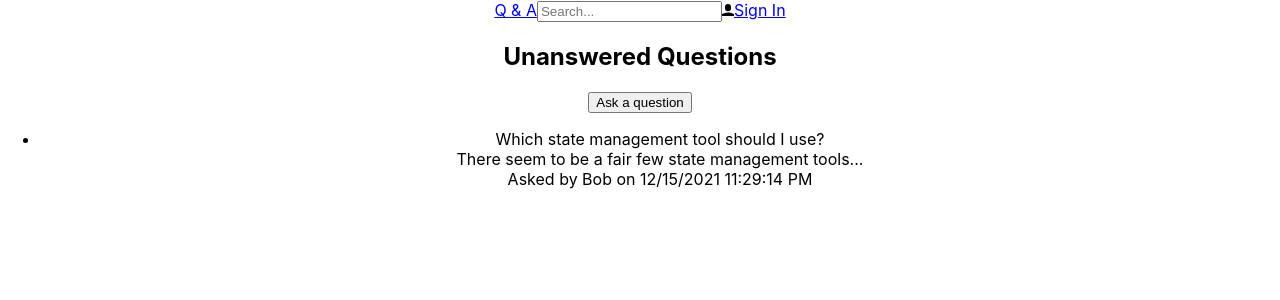
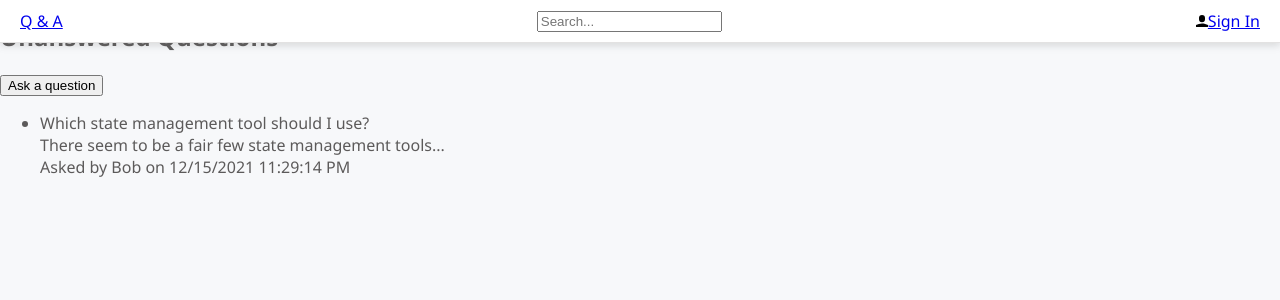
Before and after one commit to istewart22/QandA, a React (Create React App) app in the folder frontend/: page / in a window 1280 px wide. Shown: the top 300 px of the page. Built offline with nearby package versions, Linux system fonts and the light colour scheme.

Commit message:
Add event handlers + use css modules

```diff
--- a/frontend/src/App.css
+++ /dev/null
@@ -1,38 +0,0 @@
-.App {
-  text-align: center;
-}
-
-.App-logo {
-  height: 40vmin;
-  pointer-events: none;
-}
-
-@media (prefers-reduced-motion: no-preference) {
-  .App-logo {
-    animation: App-logo-spin infinite 20s linear;
-  }
-}
-
-.App-header {
-  background-color: #282c34;
-  min-height: 100vh;
-  display: flex;
-  flex-direction: column;
-  align-items: center;
-  justify-content: center;
-  font-size: calc(10px + 2vmin);
-  color: white;
-}
-
-.App-link {
-  color: #61dafb;
-}
-
-@keyframes App-logo-spin {
-  from {
-    transform: rotate(0deg);
-  }
-  to {
-    transform: rotate(360deg);
-  }
-}
--- /dev/null
+++ b/frontend/src/App.module.css
@@ -0,0 +1,5 @@
+.container {
+  font-family: 'Segoe UI', 'Helvetica Neue', sans-serif;
+  font-size: 16px;
+  color: #5c5a5a;
+}
--- a/frontend/src/App.tsx
+++ b/frontend/src/App.tsx
@@ -1,11 +1,11 @@
 import React from 'react';
 import { Header } from './Header';
-import './App.css';
+import styles from './App.module.css';
 import { HomePage } from './HomePage';
 
 function App() {
   return (
-    <div className="App">
+    <div className={styles.container}>
       <Header />
       <HomePage />
     </div>
--- /dev/null
+++ b/frontend/src/Header.module.css
@@ -0,0 +1,13 @@
+.container {
+  position: fixed;
+  box-sizing: border-box;
+  top: 0;
+  width: 100%;
+  display: flex;
+  align-items: center;
+  justify-content: space-between;
+  padding: 10px 20px;
+  background-color: #fff;
+  border-bottom: 1px solid #e3e2e2;
+  box-shadow: 0 3px 7px 0 rgba(110, 112, 114, 0.21);
+}
--- a/frontend/src/Header.tsx
+++ b/frontend/src/Header.tsx
@@ -1,13 +1,24 @@
-import React from 'react';
+import React, { ChangeEvent } from 'react';
 import { UserIcon } from './Icons';
+import styles from './Header.module.css';
 
-export const Header = () => (
-  <div>
+export const Header = () => {
+  const handleSearchInputChange = (e: ChangeEvent<HTMLInputElement>) => {
+    console.log(e.currentTarget.value);
+  };
+
+  return (
+    <div className={styles.container}>
       <a href="./">Q & A</a>
-    <input type="text" placeholder="Search..." />
+      <input
+        type="text"
+        placeholder="Search..."
+        onChange={handleSearchInputChange}
+      />
       <a href="./signin">
         <UserIcon />
         <span>Sign In</span>
       </a>
     </div>
   );
+};
--- a/frontend/src/HomePage.tsx
+++ b/frontend/src/HomePage.tsx
@@ -14,13 +14,17 @@
     setQuestionsLoading(false);
   }, []);
 
+  const handleAskQuestionClick = () => {
+    console.log('TODO - move to the AskPage');
+  };
+
   return (
     <Page>
       <div>
         <div>
           <PageTitle>Unanswered Questions</PageTitle>
 
-          <button>Ask a question</button>
+          <button onClick={handleAskQuestionClick}>Ask a question</button>
         </div>
         {questionsLoading ? (
           <div>Loading…</div>
--- a/frontend/src/index.css
+++ b/frontend/src/index.css
@@ -1,13 +1,4 @@
 body {
   margin: 0;
-  font-family: -apple-system, BlinkMacSystemFont, 'Segoe UI', 'Roboto', 'Oxygen',
-    'Ubuntu', 'Cantarell', 'Fira Sans', 'Droid Sans', 'Helvetica Neue',
-    sans-serif;
-  -webkit-font-smoothing: antialiased;
-  -moz-osx-font-smoothing: grayscale;
+  background-color: #f7f8fa;
 }
-
-code {
-  font-family: source-code-pro, Menlo, Monaco, Consolas, 'Courier New',
-    monospace;
-}
```
Lines whose indentation alone changed are shown as unchanged.
